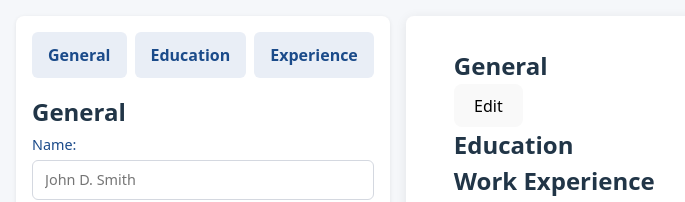
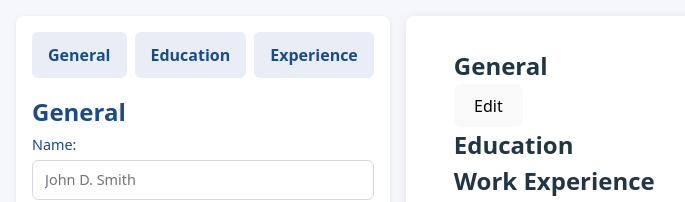
Before and after one commit to thongster/odin-cv-application, a React (Vite) app: page / in a window 1280 px wide. Shown: the top 202 px of the page, without its empty margins (0-685 px from the left). Built offline with nearby package versions, Linux system fonts and the light colour scheme.

Commit message:
h2 color

```diff
--- a/src/styles/Forms.css
+++ b/src/styles/Forms.css
@@ -3,6 +3,10 @@ form {
   flex-direction: column;
   gap: 1.25rem;
   margin-top: 0.25rem;
+}
+
+.formSide h2 {
+  color: #1b4b8a;
 }
 
 form div {
```
